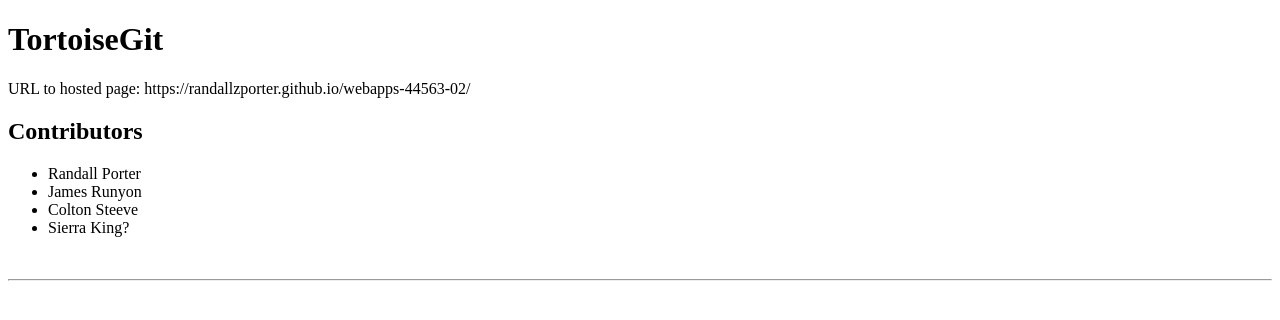
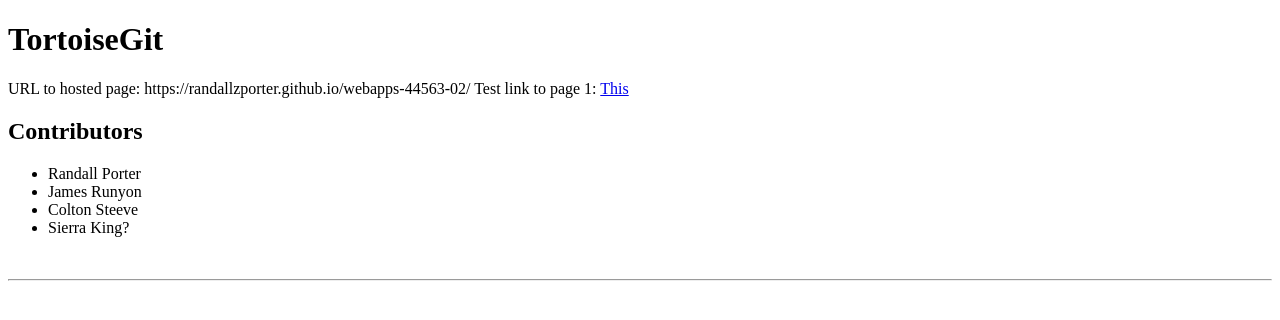
Before and after one commit to RandallZPorter/webapps-44563-02, a plain HTML site: page index.html in a window 1280 px wide. Drawn offline with Linux system fonts and the light colour scheme.

Commit message:
Update index.html

```diff
--- a/index.html
+++ b/index.html
@@ -16,6 +16,8 @@
 
         URL to hosted page: https://randallzporter.github.io/webapps-44563-02/
 
+        Test link to page 1: <a href="https://www.google.com/">This</a>
+
         <h2>Contributors</h2>
           <ul>
             <li>Randall Porter</li>
```
